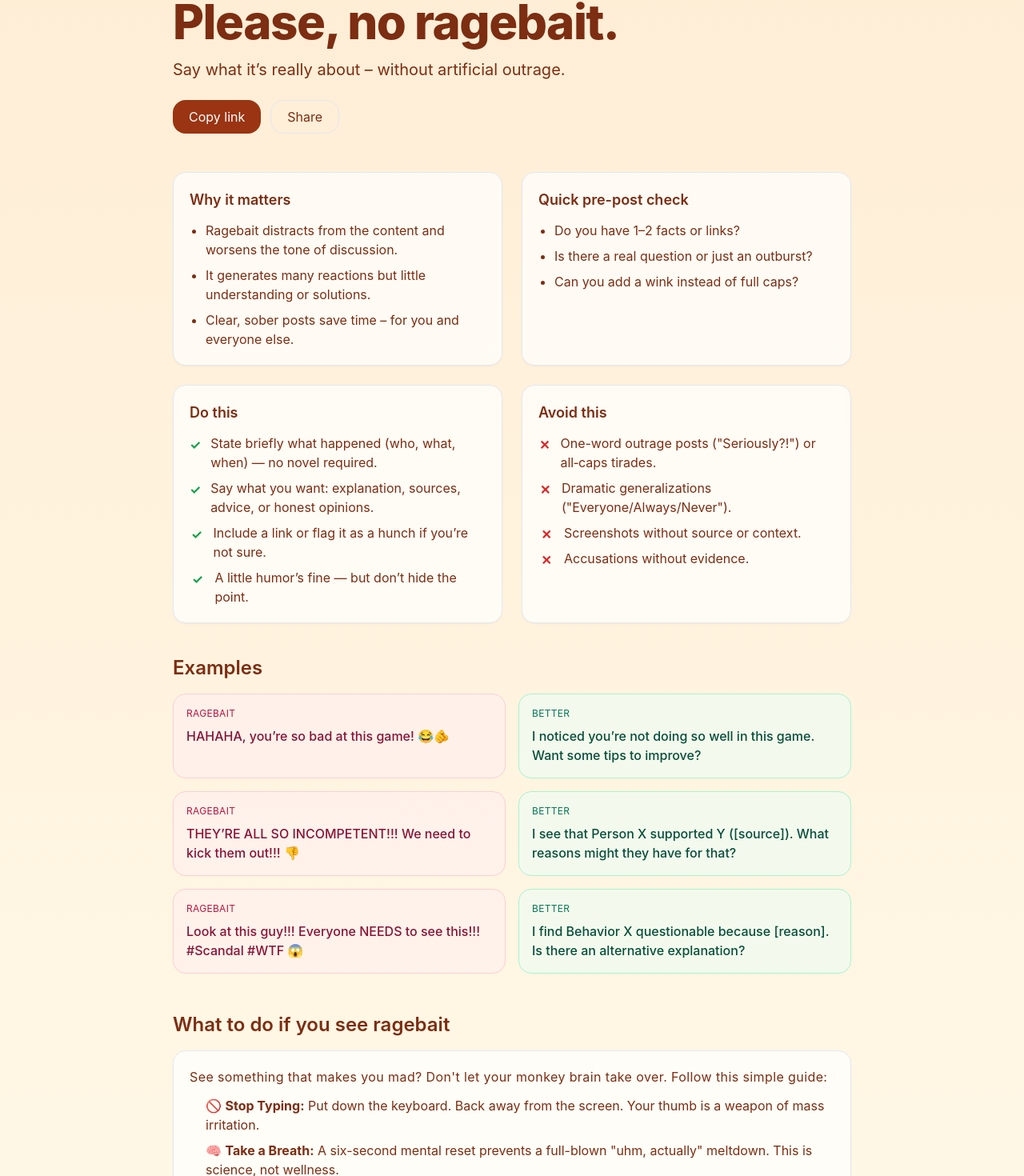
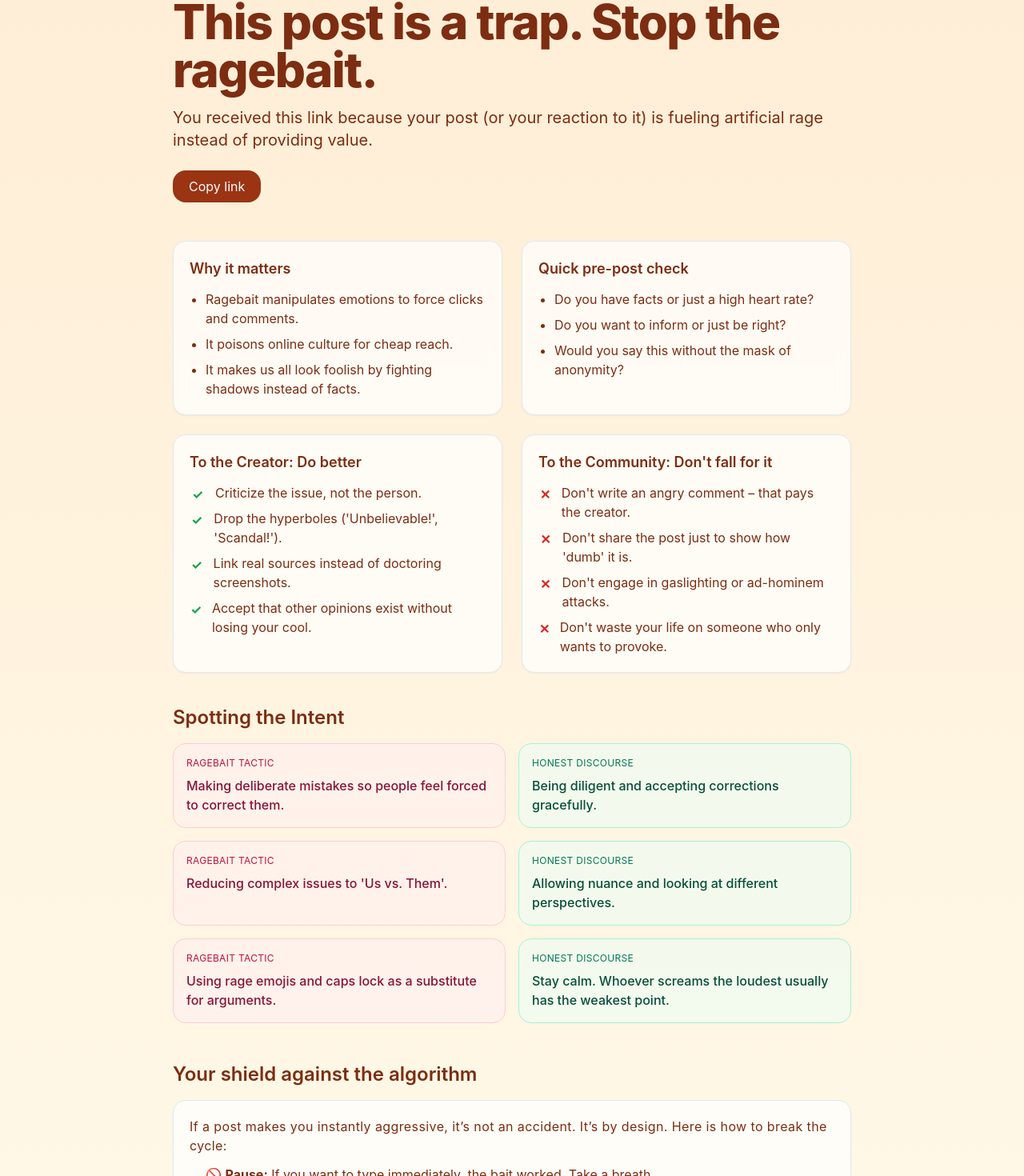
Before and after one commit to FelixTPG/stopragebait.com, a React (Create React App) app: page / in a window 1280 px wide. Shown: the part 135-1605 px from the top of the page at 80% size. Built offline with nearby package versions, Linux system fonts and the light colour scheme.

Commit message:
content update, changed design slightly

```diff
--- a/public/index.html
+++ b/public/index.html
@@ -1,23 +1,23 @@
 <!DOCTYPE html>
 <html lang="en">
 <head>
-    <meta charset="utf-8" />
-    <link rel="icon" href="%PUBLIC_URL%/favicon.ico" />
-    <meta name="viewport" content="width=device-width, initial-scale=1" />
-<!--    <meta name="theme-color" content="#e67be8" /> -->
-    <meta
-      name="description"
-      content="A small reminder to resist ragebait online."
-    />
-    <meta property="og:url" content="https://stopragebait.com" />
-    <meta property="og:type" content="website" />
+    <meta charset="utf-8"/>
+    <link rel="icon" href="%PUBLIC_URL%/favicon.ico"/>
+    <meta name="viewport" content="width=device-width, initial-scale=1"/>
 
-    <link rel="apple-touch-icon" href="%PUBLIC_URL%/logo192.png" />
+    <meta name="theme-color" content="#e67be8"/>
+    <meta name="og:url" content="https://stopragebait.com"/>
+    <meta name="og:type" content="website"/>
+    <meta name="description" content="Don't waste your energy in ragebait! Why would you even do this?..."/>
+    <meta name="og:title" content="Stop the ragebait"/>
+    <meta name="og:image" content="%PUBLIC_URL%/logo512.png"/>
+
+    <link rel="apple-touch-icon" href="%PUBLIC_URL%/logo192.png"/>
     <!--
       manifest.json provides metadata used when your web app is installed on a
       user's mobile device or desktop. See https://developers.google.com/web/fundamentals/web-app-manifest/
     -->
-    <link rel="manifest" href="%PUBLIC_URL%/manifest.json" />
+    <link rel="manifest" href="%PUBLIC_URL%/manifest.json"/>
     <!--
       Notice the use of %PUBLIC_URL% in the tags above.
       It will be replaced with the URL of the `public` folder during the build.
--- a/src/App.js
+++ b/src/App.js
@@ -85,7 +85,7 @@ export default function StopRagebait() {
           </div>
 
           <div className="flex items-center gap-2">
-            <label htmlFor="sr-lang-select" className="sr-only">Sprache wählen</label>
+            <label htmlFor="sr-lang-select" className="sr-only">Select language</label>
             <select
                 id="sr-lang-select"
                 value={lang}
@@ -113,13 +113,6 @@ export default function StopRagebait() {
             >
               {copied ? t.copied : t.cta}
             </button>
-
-            <a
-                href="#share"
-                className="px-5 py-2 rounded-2xl border border-slate-200 dark:border-slate-300 focus:outline-none"
-            >
-              {t.shareButton}
-            </a>
           </div>
 
           {/* aria-live region for dom */}
--- a/src/translation.json
+++ b/src/translation.json
@@ -1,118 +1,114 @@
 {
   "de": {
-    "title": "Stoppe Ragebait",
-    "tagline": "Bitte keine Wutköder.",
-    "sub": "Sag gleich, worum es wirklich geht – ohne künstliche Empörung.",
+    "title": "Stop Ragebait",
+    "tagline": "Dieser Beitrag ist ein Köder. Stoppe den Ragebait.",
+    "sub": "Du hast diesen Link erhalten, weil dein Beitrag (oder deine Reaktion darauf) künstliche Wut schürt, statt echten Mehrwert zu bieten.",
     "cta": "Link kopieren",
     "copied": "Kopiert!",
     "whyTitle": "Warum das wichtig ist",
     "why": [
-      "Ragebait lenkt vom Inhalt ab und verschlechtert den Umgangston.",
-      "Es erzeugt viele Reaktionen, aber wenig Verständnis oder Lösungen.",
-      "Klare, nüchterne Beiträge sparen Zeit – für dich und alle anderen."
+      "Ragebait manipuliert Emotionen, um Klicks und Kommentare zu erzwingen.",
+      "Es vergiftet die Diskussionskultur für billige Reichweite.",
+      "Es macht uns alle dümmer, weil wir über Schatten boxen statt über Fakten."
     ],
-    "dosTitle": "Mach’s so",
+    "dosTitle": "An den Ersteller: Mach es besser",
     "dos": [
-      "Sag kurz, was passiert ist (wer, was, wann) — ohne Romanlänge.",
-      "Sag, was du willst: Erklärung, Quellen, Rat oder einfach eine ehrliche Meinung.",
-      "Gib einen Link oder markiere klar, wenn es nur ein Bauchgefühl ist.",
-      "Ein bisschen Humor hilft — aber nicht, um den Kern zu verbergen."
+      "Kritisiere die Sache, nicht die Person.",
+      "Lass die Hyperbeln weg ('Unfassbar!', 'Skandal!').",
+      "Verlinke echte Quellen, statt Screenshots zu verfälschen.",
+      "Akzeptiere, dass andere Meinungen existieren, ohne auszurasten."
     ],
-    "dontsTitle": "Lass das",
+    "dontsTitle": "An die Community: Fall nicht drauf rein",
     "donts": [
-      "Ein-Wort‑Empörungsposts (\"Ernsthaft?!\") oder sinnfreie Caps‑LOCK‑Shouts.",
-      "Dramatische Generalisierungen (\"Alle/Immer/Nie\").",
-      "Screenshots ohne Quelle oder Kontext.",
-      "Absichtliches Gaslighting oder Anschuldigungen ohne Beleg."
+      "Schreib keinen wütenden Kommentar – das gibt dem Ersteller Geld.",
+      "Teile den Post nicht, um zu zeigen, wie 'doof' er ist.",
+      "Lass dich nicht auf Gaslighting oder Ad-Hominem-Attacken ein.",
+      "Verschwende keine Lebenszeit an jemanden, der nur provozieren will."
     ],
-    "examplesTitle": "Beispiele",
-    "bad": "Wutköder",
-    "good": "Besser",
-    "ex1bad": "HAHAHA, du bist so schlecht in diesem Spiel! 😂🫵",
-    "ex1good": "Mir fällt auf, dass du in diesem Spiel nicht so gut bist. Willst du Tipps, wie du besser werden kannst?",
-    "ex2bad": "DIE SIND ALLE SO UNFÄHIG!!! Wir müssen sie rauswerfen!!! 👎",
-    "ex2good": "Ich sehe, dass Person X Sache Y unterstützt hat ([Quellenangabe]). Welche Gründe könnten dahinterstehen?",
-    "ex3bad": "Guckt euch den mal an!!! Jeder MUSS das wissen!!! #Skandal #WTF 😱",
-    "ex3good": "Mir kommt Verhalten X fragwürdig vor, weil [Grund]. Gibt es eine alternative Erklärung?",
+    "examplesTitle": "Die Intention erkennen",
+    "bad": "Ragebait-Taktik",
+    "good": "Ehrlicher Diskurs",
+    "ex1bad": "Absichtliche Fehler einbauen, damit Leute sie korrigieren.",
+    "ex1good": "Sorgfalt walten lassen und Korrekturen dankend annehmen.",
+    "ex2bad": "Komplexe Themen auf 'Wir gegen Die' reduzieren.",
+    "ex2good": "Nuancen zulassen und unterschiedliche Perspektiven beleuchten.",
+    "ex3bad": "Wut-Emojis und Caps Lock als Ersatz für Argumente.",
+    "ex3good": "Ruhig bleiben. Wer schreit, hat meistens Unrecht.",
     "quickTitle": "Schnell-Check (bevor du postest)",
     "quick": [
-      "Hast du 1–2 Quellen oder Fakten?",
-      "Ist da eine echte Frage drin oder nur Ausrasten?",
-      "Kannst du das mit einem Augenzwinkern sagen statt Caps Lock?"
+      "Hast du Fakten oder nur Puls?",
+      "Willst du informieren oder nur Recht haben?",
+      "Würdest du das auch ohne die Anonymität des Internets sagen?"
     ],
     "ragebaitGuide": {
-      "title": "Was tun, wenn du Ragebait siehst",
-      "description": "Etwas gesehen, das dich wütend macht? Lass dein Affenhirn nicht die Kontrolle übernehmen. Folge diesem einfachen Leitfaden:",
+      "title": "Dein Schutzschild gegen den Algorithmus",
+      "description": "Wenn dich ein Post sofort aggressiv macht, ist das kein Zufall. Es ist Design. So brichst du den Kreislauf:",
       "li": [
-        "*Finger weg von der Tastatur:* Leg die Hände weg. Geh einen Schritt zurück. Dein Finger sind eine Massenvernichtungswaffe.",
-        "*Tief durchatmen:* Ein sechs-sekündiger mentaler Reset verhindert einen kompletten Nerd-Ausbruch. Das ist Wissenschaft, kein Wellness",
-        "*Erkenne den Köder:* Ist es Meinung, die als Fakt verkauft wird? Ist es nur dazu da, zu nerven? Glückwunsch, du hast den Troll gefunden.",
-        "*Den Troll verhungern lassen:* Nicht reagieren. Dein Klick ist ihr Futter. Deine Antwort ist ihr Sieg. Sie wollen deine Wut. Gib sie ihnen nicht.",
-        "*Melden und abhauen:* Melde den Beitrag, wenn er gegen Regeln verstößt. Schließe dann sofort den Tab. Verlass den Tatort, bevor du in Versuchung gerätst, zurückzukehren.",
-        "*Such dir ein Hobby:* Geh raus. Fühl mal Gras. Deine Würde ist mehr wert als ein sinnloser Online-Streit."
+        "*Pause:* Wenn du sofort tippen willst, hat der Köder funktioniert. Atme durch.",
+        "*Check:* Will der Ersteller eine Lösung oder nur Aufmerksamkeit?",
+        "*Aushungern:* Das Beste, was du gegen Ragebait tun kannst, ist: Nichts. Gar nichts.",
+        "*Kontern:* Wenn du reagieren musst, poste diesen Link und geh wieder.",
+        "*Gras anfassen:* Die Welt ist außerhalb deines Feeds meistens viel friedlicher."
       ]
     },
     "footerLeft": "Dieses Projekt ist frei nutzbar. (CC BY 3.0)",
-    "footerRight": "Gemacht mit ♥\uFE0F und einem Hauch Sarkasmus.",
-    "shareButton": "Teilen",
-    "share": "Magst du diese Erinnerung? Teile den Link oder nutze einen Hashtag."
+    "footerRight": "Gemacht mit ♥️ und einem Hauch Sarkasmus.",
+    "share": "Magst du diese Erinnerung? Teile den Link oder nutze den Hashtag #StopRagebait."
   },
   "en": {
     "title": "Stop Ragebait",
-    "tagline": "Please, no ragebait.",
-    "sub": "Say what it’s really about – without artificial outrage.",
+    "tagline": "This post is a trap. Stop the ragebait.",
+    "sub": "You received this link because your post (or your reaction to it) is fueling artificial rage instead of providing value.",
     "cta": "Copy link",
     "copied": "Copied!",
     "whyTitle": "Why it matters",
     "why": [
-      "Ragebait distracts from the content and worsens the tone of discussion.",
-      "It generates many reactions but little understanding or solutions.",
-      "Clear, sober posts save time – for you and everyone else."
+      "Ragebait manipulates emotions to force clicks and comments.",
+      "It poisons online culture for cheap reach.",
+      "It makes us all look foolish by fighting shadows instead of facts."
     ],
-    "dosTitle": "Do this",
+    "dosTitle": "To the Creator: Do better",
     "dos": [
-      "State briefly what happened (who, what, when) — no novel required.",
-      "Say what you want: explanation, sources, advice, or honest opinions.",
-      "Include a link or flag it as a hunch if you’re not sure.",
-      "A little humor’s fine — but don’t hide the point."
+      "Criticize the issue, not the person.",
+      "Drop the hyperboles ('Unbelievable!', 'Scandal!').",
+      "Link real sources instead of doctoring screenshots.",
+      "Accept that other opinions exist without losing your cool."
     ],
-    "dontsTitle": "Avoid this",
+    "dontsTitle": "To the Community: Don't fall for it",
     "donts": [
-      "One-word outrage posts (\"Seriously?!\") or all‑caps tirades.",
-      "Dramatic generalizations (\"Everyone/Always/Never\").",
-      "Screenshots without source or context.",
-      "Accusations without evidence."
+      "Don't write an angry comment – that pays the creator.",
+      "Don't share the post just to show how 'dumb' it is.",
+      "Don't engage in gaslighting or ad-hominem attacks.",
+      "Don't waste your life on someone who only wants to provoke."
     ],
-    "examplesTitle": "Examples",
-    "bad": "Ragebait",
-    "good": "Better",
-    "ex1bad": "HAHAHA, you’re so bad at this game! 😂🫵",
-    "ex1good": "I noticed you’re not doing so well in this game. Want some tips to improve?",
-    "ex2bad": "THEY’RE ALL SO INCOMPETENT!!! We need to kick them out!!! 👎",
-    "ex2good": "I see that Person X supported Y ([source]). What reasons might they have for that?",
-    "ex3bad": "Look at this guy!!! Everyone NEEDS to see this!!! #Scandal #WTF 😱",
-    "ex3good": "I find Behavior X questionable because [reason]. Is there an alternative explanation?",
+    "examplesTitle": "Spotting the Intent",
+    "bad": "Ragebait Tactic",
+    "good": "Honest Discourse",
+    "ex1bad": "Making deliberate mistakes so people feel forced to correct them.",
+    "ex1good": "Being diligent and accepting corrections gracefully.",
+    "ex2bad": "Reducing complex issues to 'Us vs. Them'.",
+    "ex2good": "Allowing nuance and looking at different perspectives.",
+    "ex3bad": "Using rage emojis and caps lock as a substitute for arguments.",
+    "ex3good": "Stay calm. Whoever screams the loudest usually has the weakest point.",
     "quickTitle": "Quick pre-post check",
     "quick": [
-      "Do you have 1–2 facts or links?",
-      "Is there a real question or just an outburst?",
-      "Can you add a wink instead of full caps?"
+      "Do you have facts or just a high heart rate?",
+      "Do you want to inform or just be right?",
+      "Would you say this without the mask of anonymity?"
     ],
     "ragebaitGuide": {
-      "title": "What to do if you see ragebait",
-      "description": "See something that makes you mad? Don't let your monkey brain take over. Follow this simple guide:",
+      "title": "Your shield against the algorithm",
+      "description": "If a post makes you instantly aggressive, it’s not an accident. It’s by design. Here is how to break the cycle:",
       "li": [
-        "*Stop Typing:* Put down the keyboard. Back away from the screen. Your thumb is a weapon of mass irritation.",
-        "*Take a Breath:* A six-second mental reset prevents a full-blown \"uhm, actually\" meltdown. This is science, not wellness.",
-        "*Identify the Bait:* Is it opinion presented as fact? Is it designed solely to annoy? If yes, you've found the troll.",
-        "*Starve the Beast:* Do not engage. Your click is their food. Your reply is their victory. They want your anger. Don't give it to them.",
-        "*Report & Run:* Report the post if it violates terms. Then, immediately close the tab. Leave the scene of the crime before you're tempted to go back.",
-        "*Find a Hobby:* Go outside. Touch some grass. Your dignity is worth more than a pointless online argument."
+        "*Pause:* If you want to type immediately, the bait worked. Take a breath.",
+        "*Check:* Does the creator want a solution or just attention?",
+        "*Starve:* The best thing you can do against ragebait is: Nothing. At all.",
+        "*Counter:* If you must react, post this link and leave.",
+        "*Touch Grass:* The world outside your feed is usually much more peaceful."
       ]
     },
     "footerLeft": "This project is free to use. (CC BY 3.0)",
-    "footerRight": "Made with ♥\uFE0F and a dash of sarcasm.",
-    "shareButton": "Share",
-    "share": "Like this reminder? Share the link or use a hashtag."
+    "footerRight": "Made with ♥️ and a dash of sarcasm.",
+    "share": "Like this reminder? Share the link or use the hashtag #StopRagebait."
   }
 }
--- a/tailwind.config.js
+++ b/tailwind.config.js
@@ -1,11 +1,11 @@
 /** @type {import('tailwindcss').Config} */
 module.exports = {
   content: [
-    "./src/**/*.{js,ts,jsx,tsx}", // Damit Tailwind alle Klassen in deinem Code scannt
+    "./src/**/*.{js,ts,jsx,tsx}",
   ],
   theme: {
     extend: {},
   },
-  darkMode: "class", // Für deinen ThemeToggle
+  darkMode: "class",
   plugins: [],
 };
```
Also changed, not shown: 2 other files (tests, documents, lock files or other folders). Lines whose indentation alone changed are shown as unchanged.
